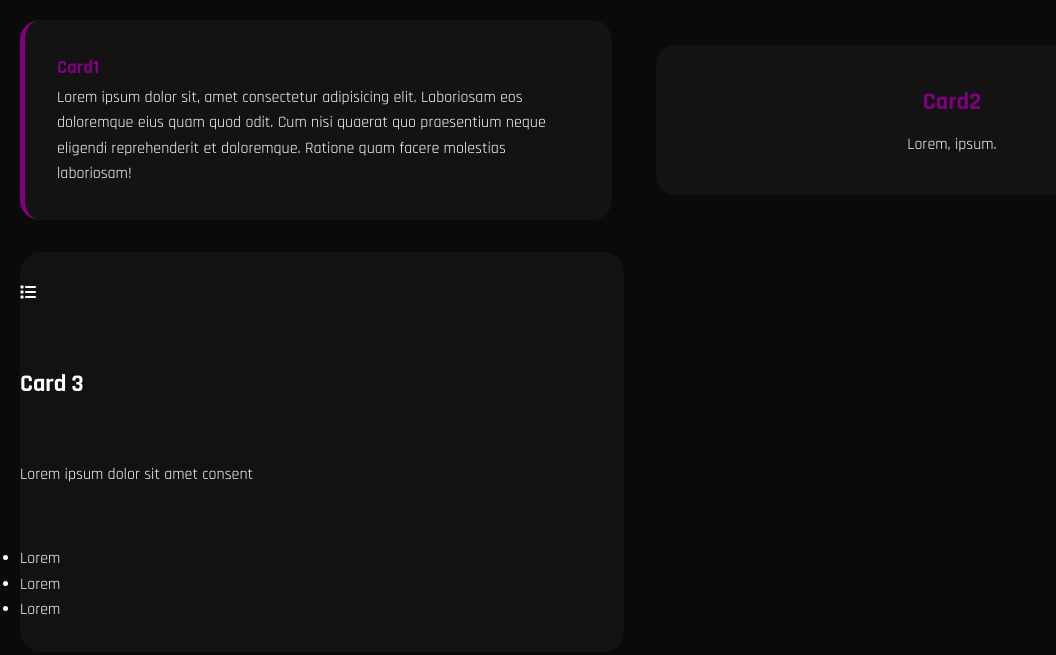
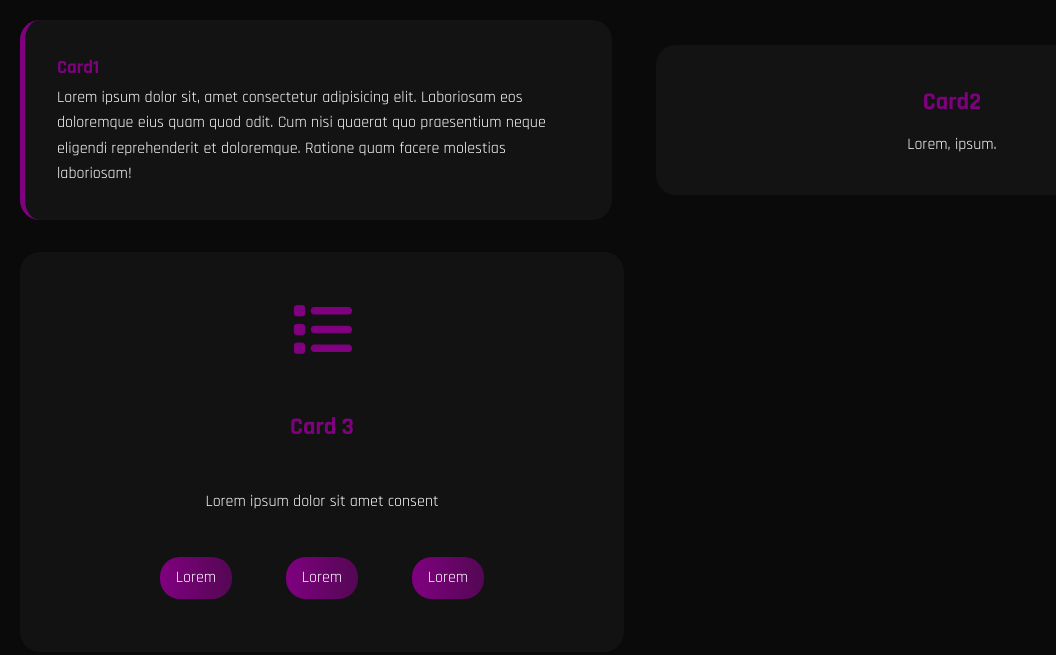
Before and after one commit to Dhruv721725/Portfolio, a plain HTML site: page components/cards.html in a window 1280 px wide. Shown: the whole page, without its empty margins (0-1056 px from the left). Drawn offline with Linux system fonts and the light colour scheme.

Commit message:
3d card build

```diff
--- a/components/cards.html
+++ b/components/cards.html
@@ -112,11 +112,11 @@
             position: relative;
             height: 100%;
             width: 100%;
+            transform-style: preserve-3d;
         }
         .card3d:hover .inner-card{
             transform: rotateY(180deg);
         }
-
         .card3d .back, .front{
             display: flex;
             flex-direction: column;
@@ -126,16 +126,40 @@
             border-radius: 20px;
             height: 100%;
             width: 100%;
+            align-items: center;
+            padding: 2rem;
         }
-
         .card3d .back{
+            align-items: start;
             position: absolute;
             top: 0;
             left: 0;
             transform: rotateY(180deg);
         }
-
-
+        .card3d h2,b,i{
+            color: purple;
+        }
+        .card3d i{
+            font-size: 60px;
+            animation: float 3s ease-in-out 0s infinite alternate;
+        }
+        .card3d ul{
+            display: flex;
+            list-style-type: none;
+            width: 70%;
+            justify-content: space-around;
+        }
+        .card3d .front li{
+            background: linear-gradient(90deg, purple, rgba(128,0,128,0.6));
+            padding: 0.5rem 1rem;
+            border-radius: 20px;
+        }
+        .card3d .back ul{
+            flex-direction: column;
+        }
+        .card3d .back li::before{
+            content: "🎓 ";
+        }
 
         @keyframes float {
             0%{transform: translateY(-10px);}
```
